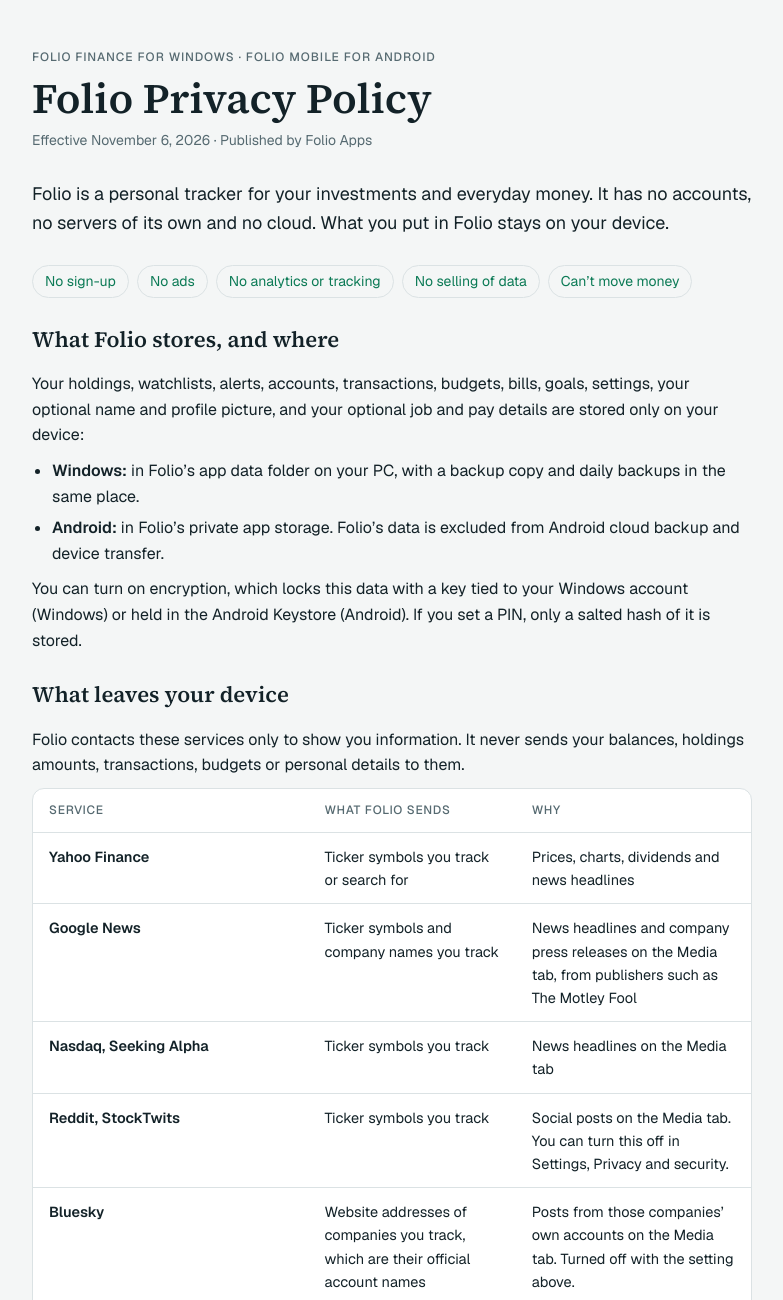
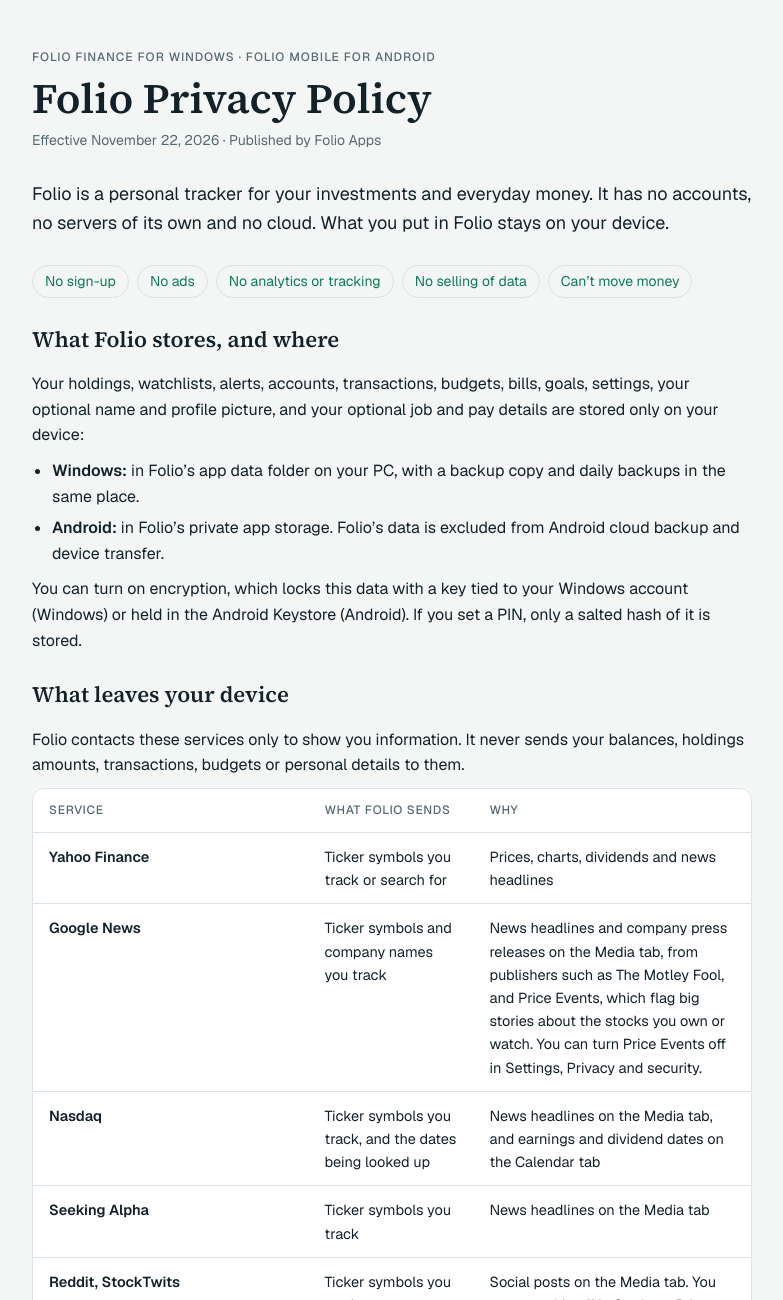
Before and after one commit to illicityxd/folio-privacy, a plain HTML site: page index.html in a window 1280 px wide. Shown: the top 1300 px of the page, without its empty margins (248-1031 px from the left). Drawn offline with nearby package versions, Linux system fonts and the light colour scheme.

Commit message:
Add Nasdaq earnings and dividend dates, and Price Events

```diff
--- a/index.html
+++ b/index.html
@@ -43,7 +43,7 @@ footer{color:var(--muted);font-size:14px;border-top:1px solid var(--rule);paddin
   <header>
     <span class="eyebrow">Folio Finance for Windows · Folio Mobile for Android</span>
     <h1>Folio Privacy Policy</h1>
-    <p class="meta">Effective November 6, 2026 · Published by Folio Apps</p>
+    <p class="meta">Effective November 22, 2026 · Published by Folio Apps</p>
   </header>
 
   <p class="lead">Folio is a personal tracker for your investments and everyday money. It has no accounts, no servers of its own and no cloud. What you put in Folio stays on your device.</p>
@@ -70,8 +70,9 @@ footer{color:var(--muted);font-size:14px;border-top:1px solid var(--rule);paddin
         <thead><tr><th>Service</th><th>What Folio sends</th><th>Why</th></tr></thead>
         <tbody>
           <tr><td>Yahoo Finance</td><td>Ticker symbols you track or search for</td><td>Prices, charts, dividends and news headlines</td></tr>
-          <tr><td>Google News</td><td>Ticker symbols and company names you track</td><td>News headlines and company press releases on the Media tab, from publishers such as The Motley Fool</td></tr>
-          <tr><td>Nasdaq, Seeking Alpha</td><td>Ticker symbols you track</td><td>News headlines on the Media tab</td></tr>
+          <tr><td>Google News</td><td>Ticker symbols and company names you track</td><td>News headlines and company press releases on the Media tab, from publishers such as The Motley Fool, and Price Events, which flag big stories about the stocks you own or watch. You can turn Price Events off in Settings, Privacy and security.</td></tr>
+          <tr><td>Nasdaq</td><td>Ticker symbols you track, and the dates being looked up</td><td>News headlines on the Media tab, and earnings and dividend dates on the Calendar tab</td></tr>
+          <tr><td>Seeking Alpha</td><td>Ticker symbols you track</td><td>News headlines on the Media tab</td></tr>
           <tr><td>Reddit, StockTwits</td><td>Ticker symbols you track</td><td>Social posts on the Media tab. You can turn this off in Settings, Privacy and security.</td></tr>
           <tr><td>Bluesky</td><td>Website addresses of companies you track, which are their official account names</td><td>Posts from those companies’ own accounts on the Media tab. Turned off with the setting above.</td></tr>
           <tr><td>Google icon service</td><td>Website addresses of brokers and banks in the import list</td><td>Company icons in that list</td></tr>
```
